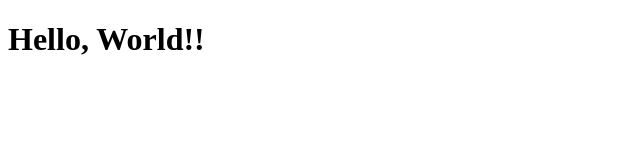
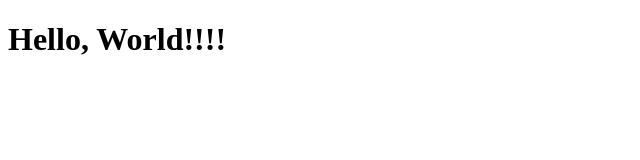
Before and after one commit to jwilcott/POTW, a plain HTML site: page index.html in a window 1280 px wide. Shown: the full height of the page, 0-640 px from the left. Drawn offline with nearby package versions, Linux system fonts and the light colour scheme.

Commit message:
Update index.html

```diff
--- a/index.html
+++ b/index.html
@@ -8,6 +8,6 @@
     <script src="main.js" defer></script>
 </head>
 <body>
-    <h1>Hello, World!!</h1>
+    <h1>Hello, World!!!!</h1>
 </body>
 </html>
```
